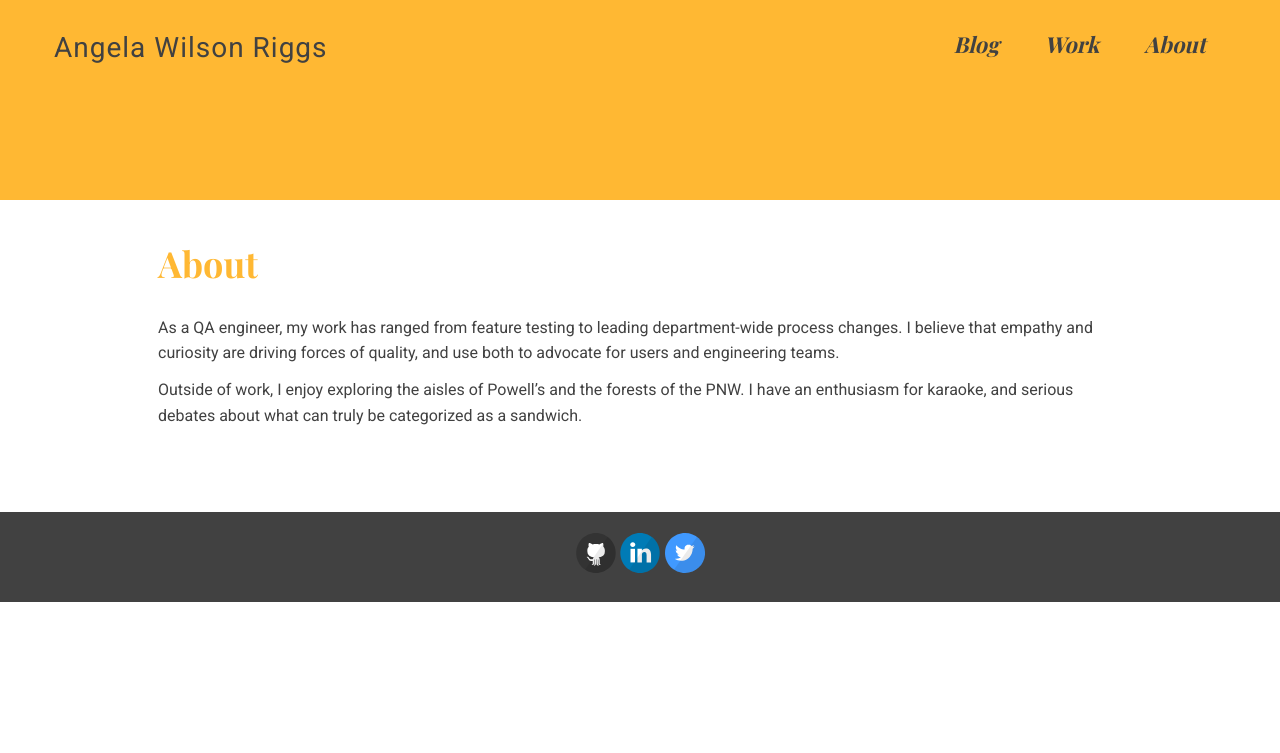
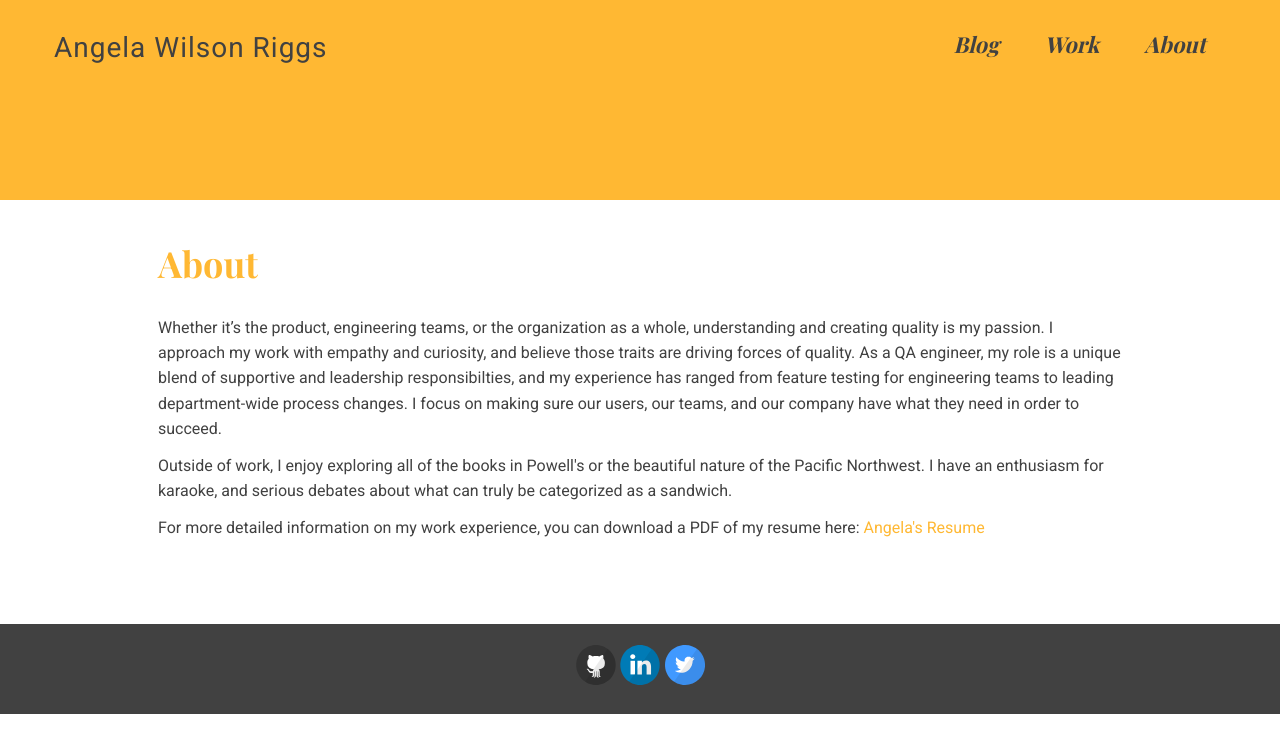
Before and after one commit to angelariggs/angelariggs.github.io, a Jekyll site: the page built from about.md, in a window 1280 px wide. Shown: the top 753 px of the page. Built offline with Jekyll 4.4.1, drawn with Linux system fonts in a browser that asks for light colours; some web fonts are replaced.

Commit message:
updated work and about, updated resume

```diff
--- a/about.md
+++ b/about.md
@@ -5,8 +5,11 @@ permalink: /about
 ---
 <div class='add-pad'>
 
-<p>As a QA engineer, my work has ranged from feature testing to leading department-wide process changes. I believe that empathy and curiosity are driving forces of quality, and use both to advocate for users and engineering teams.</p>
+<p>Whether it’s the product, engineering teams, or the organization as a whole, understanding and creating quality is my passion. I approach my work with empathy and curiosity, and believe those traits are driving forces of quality. As a QA engineer, my role is a unique blend of supportive and leadership responsibilties, and my experience has ranged from feature testing for engineering teams to leading department-wide process changes. I focus on making sure our users, our teams, and our company have what they need in order to succeed.</p>
 
-<p>Outside of work, I enjoy exploring the aisles of Powell’s and the forests of the PNW. I have an enthusiasm for karaoke, and serious debates about what can truly be categorized as a sandwich.</p>
+<p>Outside of work, I enjoy exploring all of the books in Powell's or the beautiful nature of the Pacific Northwest. I have an enthusiasm for karaoke, and serious debates about what can truly be categorized as a sandwich.</p>
+
+<p>For more detailed information on my work experience, you can download a PDF of my resume here:
+<a class='res-link' href="/angela-riggs-resume.pdf" target="_blank">Angela's Resume</a></p>
 
 </div>
```
Also changed, not shown: work.md (+0 -5 lines), 1 other file.
